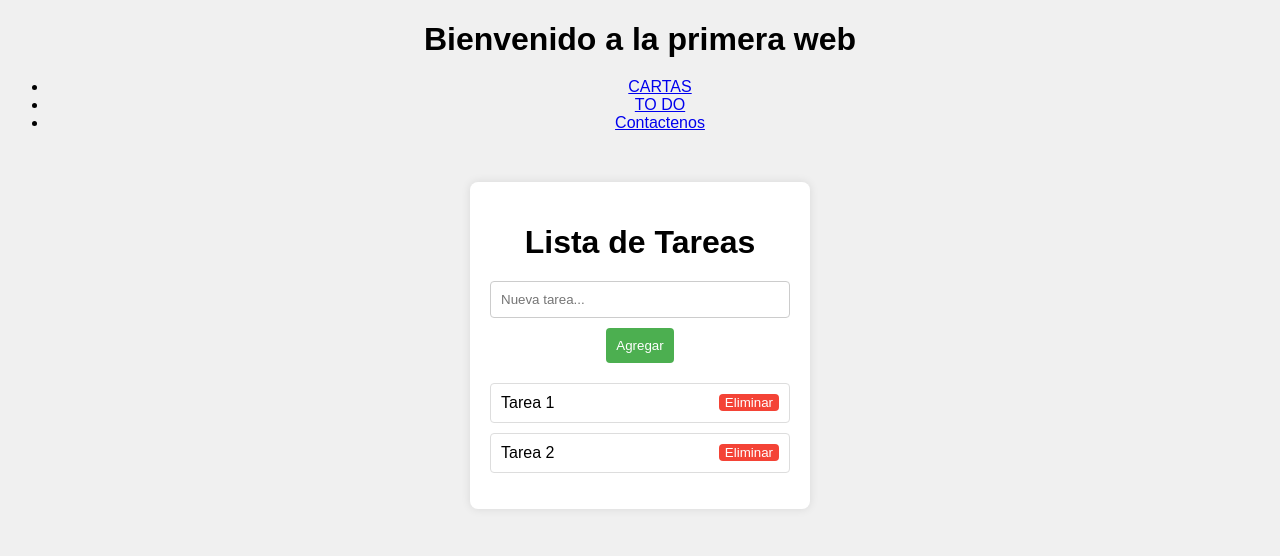
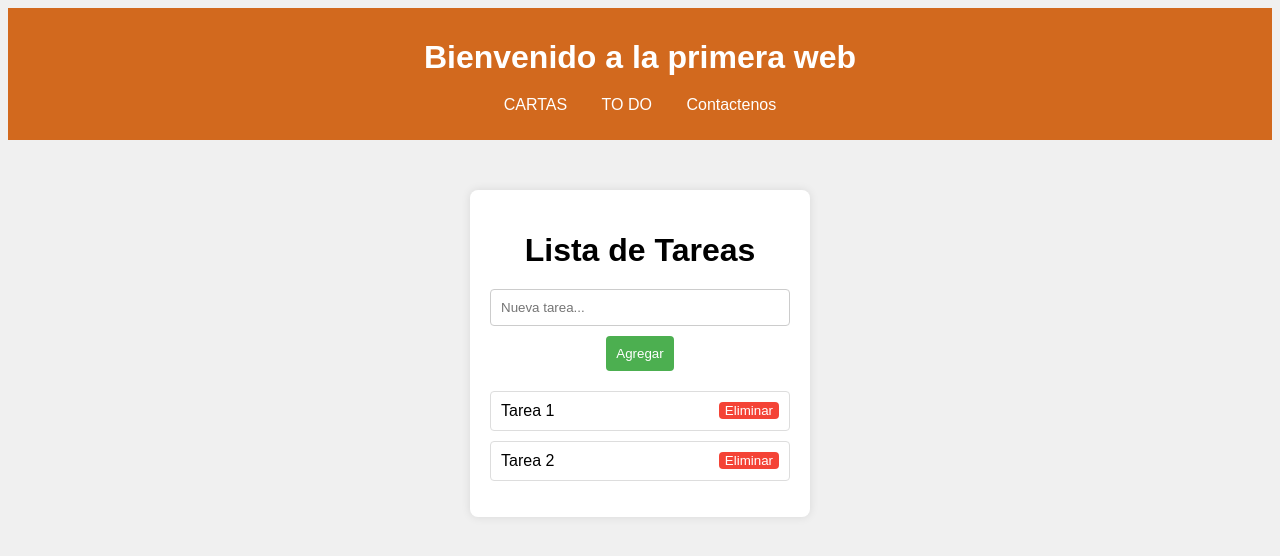
Before and after one commit to harold1978/juego-html, a plain HTML site: page to_do.html in a window 1280 px wide. Drawn offline with Linux system fonts and the light colour scheme.

Commit message:
agregado de css menu

```diff
--- a/cartas.css
+++ b/cartas.css
@@ -32,3 +32,28 @@ h1 {
 .card.dragging {
   opacity: 0.5;
 }
+header {
+  background-color: chocolate;
+  color: white;
+  padding: 10px;
+  text-align: center;
+}
+
+nav ul {
+  list-style-type: none;
+  padding: 0;
+}
+
+nav ul li {
+  display: inline;
+  margin: 0 15px;
+}
+
+nav ul li a {
+  color: white;
+  text-decoration: none;
+}
+
+nav ul li a:hover {
+  text-decoration: underline;
+}
--- a/to_do.css
+++ b/to_do.css
@@ -11,6 +11,31 @@ body {
   padding: 20px;
   border-radius: 8px;
   box-shadow: 0 0 10px rgba(0, 0, 0, 0.1);
+}
+header {
+  background-color: chocolate;
+  color: white;
+  padding: 10px;
+  text-align: center;
+}
+
+nav ul {
+  list-style-type: none;
+  padding: 0;
+}
+
+nav ul li {
+  display: inline;
+  margin: 0 15px;
+}
+
+nav ul li a {
+  color: white;
+  text-decoration: none;
+}
+
+nav ul li a:hover {
+  text-decoration: underline;
 }
 
 h1 {
```
